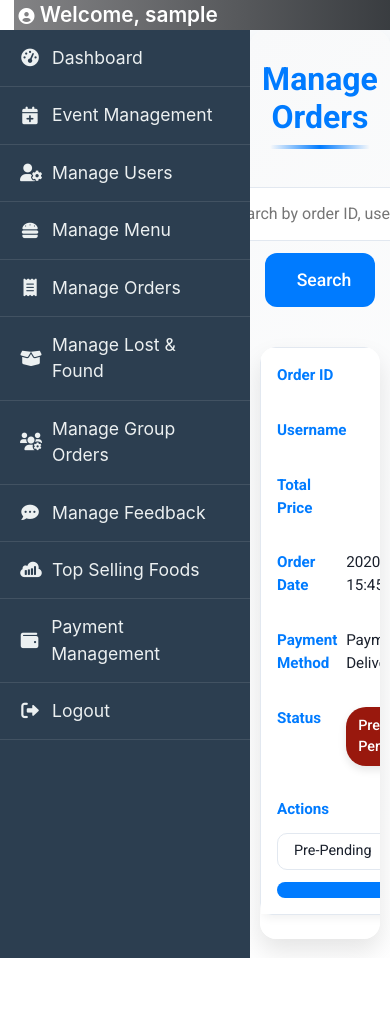
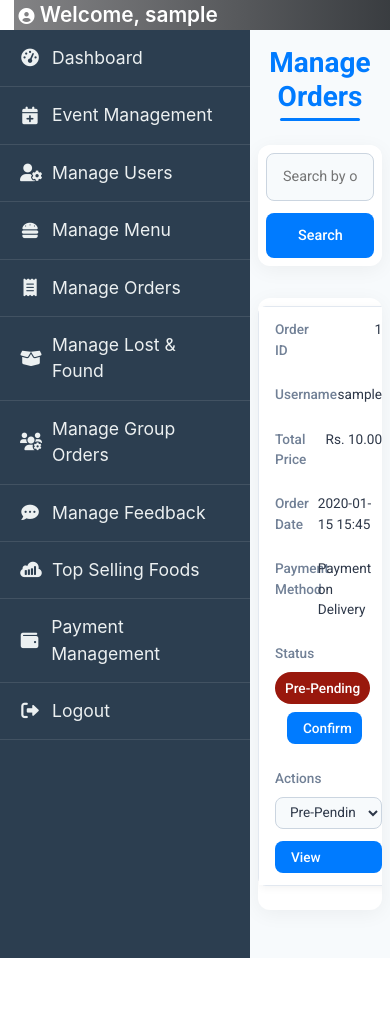
Before and after one commit to BiwashGurung/InformaticsCafeteria-FYP, a Django app: page /cafeteria_admin/orders/ in a window 390 px wide. Shown: the part 40-1068 px from the top of the page. Run offline with Django 5.2, Linux system fonts and the light colour scheme; a user stored in the database is signed in; tables that the repository leaves empty hold one stand-in row (values such as "Sample post"); some libraries are stand-ins or nearby versions.

Commit message:
FEAT: Enhance button labels for improved clarity in order management

```diff
--- a/static/admin_css/manage_orders.css
+++ b/static/admin_css/manage_orders.css
@@ -1,113 +1,140 @@
 :root {
     --primary: #99180d;
     --hover: #7a130a;
-    --success: #28a745;
-    --danger: #dc3545;
-    --pending: #ff9800;
+    --success: #38a169;
+    --danger: #e53e3e;
+    --pending: #ed8936;
     --pre-pending: #99180d;
-    --background: linear-gradient(135deg, #f8f9fa 0%, #ffffff 100%);
+    --background: #f7fafc;
     --card-bg: #ffffff;
-    --text: #1a202c;
-    --shadow: 0 12px 24px rgba(0, 0, 0, 0.1);
+    --text: #2d3748;
+    --text-light: #718096;
+    --shadow: 0 4px 20px rgba(0, 0, 0, 0.05);
     --border: 1px solid #e2e8f0;
-    --glow: 0 0 12px rgba(153, 24, 13, 0.3);
+    --glow: 0 0 10px rgba(153, 24, 13, 0.2);
+    --ripple: rgba(255, 255, 255, 0.5);
 }
 
 .admin-container {
     max-width: 1200px;
     margin: 0 auto;
-    padding: 60px 20px;
+    padding: 40px 16px;
     background: var(--background);
     min-height: 100vh;
     font-family: 'Roboto', sans-serif;
-    border-radius: 16px;
-    box-shadow: var(--shadow);
 }
 
 .admin-title {
-    font-size: 3rem;
+    font-size: 2.5rem;
     font-weight: 700;
     color: var(--primary);
     text-align: center;
-    margin-bottom: 50px;
+    margin-bottom: 32px;
     position: relative;
-    animation: fadeIn 0.8s ease-in;
+    animation: fadeIn 0.6s ease-in;
 }
 
 .admin-title::after {
     content: '';
     position: absolute;
-    bottom: -12px;
+    bottom: -8px;
     left: 50%;
     transform: translateX(-50%);
-    width: 100px;
-    height: 4px;
-    background: linear-gradient(to right, transparent, var(--primary), transparent);
-    border-radius: 2px;
-    animation: underlineGrow 1s ease-in-out;
+    width: 80px;
+    height: 3px;
+    background: var(--primary);
+    border-radius: 1.5px;
+    animation: underlineGrow 0.8s ease-in-out;
 }
 
 .controls-container {
     display: flex;
     justify-content: center;
-    margin-bottom: 40px;
+    margin-bottom: 32px;
 }
 
 .search-form {
     display: flex;
     align-items: center;
     width: 100%;
-    max-width: 500px;
-    gap: 10px;
+    max-width: 600px;
+    gap: 12px;
+    background: var(--card-bg);
+    padding: 12px;
+    border-radius: 12px;
+    box-shadow: var(--shadow);
 }
 
 .search-input {
     flex: 1;
-    padding: 14px 20px;
-    border: var(--border);
-    border-radius: 12px;
-    font-size: 1.1rem;
+    padding: 12px 16px;
+    border: 1px solid #cbd5e0;
+    border-radius: 8px;
+    font-size: 1rem;
     color: var(--text);
+    background: #f7fafc;
     outline: none;
-    transition: border-color 0.3s ease, box-shadow 0.3s ease;
+    transition: border-color 0.3s ease, box-shadow 0.3s ease, transform 0.3s ease;
 }
 
 .search-input:focus {
     border-color: var(--primary);
     box-shadow: var(--glow);
+    transform: scale(1.01);
 }
 
 .search-button {
-    padding: 14px 24px;
+    position: relative;
+    padding: 12px 24px;
     border: none;
-    border-radius: 12px;
+    border-radius: 8px;
     background: var(--primary);
     color: #ffffff;
-    font-size: 1.1rem;
+    font-size: 1rem;
     font-weight: 500;
     cursor: pointer;
     display: flex;
     align-items: center;
     gap: 8px;
-    transition: transform 0.3s ease, box-shadow 0.3s ease, background 0.3s ease;
+    overflow: hidden;
+    transition: background 0.3s ease, box-shadow 0.3s ease;
 }
 
 .search-button:hover {
     background: var(--hover);
-    transform: scale(1.05);
     box-shadow: var(--glow);
 }
 
 .search-button:focus {
-    outline: 3px solid var(--primary);
+    outline: 2px solid var(--primary);
     outline-offset: 2px;
 }
 
+.search-button::after {
+    content: '';
+    position: absolute;
+    top: 50%;
+    left: 50%;
+    width: 0;
+    height: 0;
+    background: var(--ripple);
+    border-radius: 50%;
+    transform: translate(-50%, -50%);
+    opacity: 0;
+    transition: width 0.4s ease, height 0.4s ease, opacity 0.4s ease;
+}
+
+.search-button:active::after {
+    width: 200px;
+    height: 200px;
+    opacity: 0.5;
+}
+
 .table-responsive {
+    border-radius: 12px;
+    box-shadow: var(--shadow);
     background: var(--card-bg);
-    border-radius: 16px;
-    box-shadow: var(--shadow);
-    margin-bottom: 40px;
+    margin-bottom: 32px;
     overflow-x: auto;
     -webkit-overflow-scrolling: touch;
 }
@@ -116,10 +143,8 @@
     width: 100%;
     max-width: 1200px;
     border-collapse: separate;
-    border-spacing: 0;
-    background: var(--card-bg);
-    border-radius: 16px;
-    overflow: hidden;
+    border-spacing: 0 8px;
+    background: transparent;
 }
 
 .orders-table thead {
@@ -144,30 +169,32 @@
     font-size: 1rem;
     color: var(--text);
     background: var(--card-bg);
-    border-bottom: var(--border);
-    line-height: 1.5;
+    border: none;
+    vertical-align: middle;
 }
 
-.orders-table tr:nth-child(even) td {
-    background: rgba(153, 24, 13, 0.02);
+.order-row {
+    background: var(--card-bg);
+    border-radius: 8px;
+    box-shadow: 0 2px 8px rgba(0, 0, 0, 0.05);
+    transition: transform 0.3s ease, box-shadow 0.3s ease;
 }
 
-.order-row:hover td {
-    background: rgba(153, 24, 13, 0.05);
-    transition: background 0.3s ease;
+.order-row:hover {
+    transform: translateY(-2px);
+    box-shadow: 0 6px 12px rgba(0, 0, 0, 0.1);
 }
 
 .status-badge {
-    padding: 8px 16px;
-    border-radius: 20px;
-    font-size: 0.95rem;
+    padding: 6px 14px;
+    border-radius: 16px;
+    font-size: 0.9rem;
     font-weight: 500;
     color: #ffffff;
     display: inline-flex;
     align-items: center;
     gap: 6px;
-    box-shadow: 0 4px 8px rgba(0, 0, 0, 0.1);
-    transition: transform 0.3s ease;
+    transition: transform 0.2s ease;
 }
 
 .status-badge:hover {
@@ -176,25 +203,24 @@
 
 .status-pre-pending { background: var(--pre-pending); }
 .status-pending { background: var(--pending); }
-.status-preparing { background: #6b7280; }
+.status-preparing { background: #3182ce; }
 .status-completed { background: var(--success); }
 .status-cancelled { background: var(--danger); }
 
 .btn-confirm {
-    padding: 8px;
+    padding: 8px 16px;
     border: none;
-    border-radius: 10px;
+    border-radius: 8px;
     background: var(--primary);
     color: #ffffff;
-    font-size: 1rem;
+    font-size: 0.9rem;
+    font-weight: 500;
     cursor: pointer;
     margin-left: 12px;
     display: inline-flex;
     align-items: center;
-    justify-content: center;
-    width: 40px;
-    height: 40px;
-    transition: transform 0.3s ease, box-shadow 0.3s ease, background 0.3s ease;
+    gap: 6px;
+    transition: background 0.3s ease, transform 0.2s ease, box-shadow 0.3s ease;
 }
 
 .btn-confirm:hover {
@@ -220,14 +246,14 @@
 }
 
 .status-select {
-    padding: 10px 16px;
-    border: var(--border);
-    border-radius: 10px;
-    font-size: 0.95rem;
+    padding: 8px 12px;
+    border: 1px solid #cbd5e0;
+    border-radius: 8px;
+    font-size: 0.9rem;
     color: var(--text);
-    background: var(--card-bg);
+    background: #f7fafc;
     cursor: pointer;
-    transition: border-color 0.3s ease, box-shadow 0.3s ease, transform 0.3s ease;
+    transition: border-color 0.3s ease, box-shadow 0.3s ease, transform 0.2s ease;
 }
 
 .status-select:hover {
@@ -241,19 +267,18 @@
 }
 
 .btn-details {
-    padding: 8px;
+    padding: 8px 16px;
     border: none;
-    border-radius: 10px;
+    border-radius: 8px;
     background: var(--primary);
     color: #ffffff;
-    font-size: 1rem;
+    font-size: 0.9rem;
+    font-weight: 500;
     cursor: pointer;
     display: inline-flex;
     align-items: center;
-    justify-content: center;
-    width: 40px;
-    height: 40px;
-    transition: transform 0.3s ease, box-shadow 0.3s ease, background 0.3s ease;
+    gap: 6px;
+    transition: background 0.3s ease, transform 0.2s ease, box-shadow 0.3s ease;
 }
 
 .btn-details:hover {
@@ -448,39 +478,38 @@
 }
 
 @keyframes popupIn {
-    from { transform: scale(0.9); opacity: 0; }
+    from { transform: scale(0.95); opacity: 0; }
     to { transform: scale(1); opacity: 1; }
 }
 
 @keyframes popupOut {
     from { transform: scale(1); opacity: 1; }
-    to { transform: scale(0.9); opacity: 0; }
+    to { transform: scale(0.95); opacity: 0; }
 }
 
 @keyframes underlineGrow {
     from { width: 0; }
-    to { width: 100px; }
+    to { width: 80px; }
 }
 
 @media (max-width: 767px) {
     .admin-container {
-        padding: 40px 15px;
+        padding: 24px 12px;
     }
 
     .admin-title {
-        font-size: 2.5rem;
+        font-size: 2rem;
     }
 
     .search-form {
-        width: 100%;
         max-width: none;
         flex-direction: column;
-        gap: 12px;
+        padding: 8px;
     }
 
     .search-input,
     .search-button {
-        border-radius: 12px;
+        width: 100%;
     }
 
     .orders-table {
@@ -494,31 +523,38 @@
 
     .order-row {
         display: block;
-        margin-bottom: 24px;
+        margin-bottom: 16px;
         border: var(--border);
-        border-radius: 12px;
-        box-shadow: 0 4px 8px rgba(0, 0, 0, 0.05);
+        border-radius: 8px;
+        box-shadow: 0 2px 8px rgba(0, 0, 0, 0.05);
     }
 
     .order-row td {
         display: flex;
         justify-content: space-between;
-        padding: 16px;
+        padding: 12px 16px;
         border-bottom: none;
         position: relative;
+        font-size: 0.9rem;
     }
 
     .order-row td:before {
         content: attr(data-label);
-        font-weight: 600;
-        color: var(--primary);
+        font-weight: 500;
+        color: var(--text-light);
         width: 40%;
         flex-shrink: 0;
     }
 
+    .order-row td[data-label="Status"] {
+        flex-direction: column;
+        align-items: flex-start;
+        gap: 8px;
+    }
+
     .order-row td[data-label="Actions"] {
         flex-direction: column;
-        gap: 12px;
+        gap: 8px;
         align-items: stretch;
     }
 
@@ -532,11 +568,9 @@
         width: 100%;
     }
 
+    .btn-confirm,
     .btn-details {
-        width: auto;
-        height: auto;
-        padding: 8px 16px;
-        justify-content: center;
+        padding: 8px 12px;
     }
 
     .popup {
@@ -546,26 +580,35 @@
 
 @media (max-width: 576px) {
     .admin-container {
-        padding: 30px 10px;
+        padding: 16px 8px;
     }
 
     .admin-title {
-        font-size: 2rem;
+        font-size: 1.75rem;
     }
 
-    .search-input {
-        font-size: 1rem;
+    .search-input,
+    .search-button {
+        font-size: 0.9rem;
     }
 
     .order-row td {
-        font-size: 0.95rem;
+        font-size: 0.85rem;
     }
 
     .status-badge,
     .btn-confirm,
     .status-select,
     .btn-details {
+        font-size: 0.85rem;
+        padding: 6px 10px;
+    }
+
+    .popup-header h3 {
+        font-size: 1.1rem;
+    }
+
+    .popup-body {
         font-size: 0.9rem;
-        padding: 8px 12px;
     }
 }
--- a/templates/cafeteria_admin/manage_orders.html
+++ b/templates/cafeteria_admin/manage_orders.html
@@ -50,7 +50,7 @@
                         {% if order.status == 'Pre-Pending' %}
                         <form action="{% url 'confirm_pre_pending_order' order.id %}" method="post" style="display: inline;">
                             {% csrf_token %}
-                            <button type="submit" class="btn-confirm" title="Confirm Pre-Pending Order" aria-label="Confirm order"><i class="lni lni-checkmark"></i></button>
+                            <button type="submit" class="btn-confirm" title="Confirm Pre-Pending Order" aria-label="Confirm order"><i class="lni lni-checkmark"></i>Confirm </button>
                         </form>
                         {% endif %}
                     </td>
@@ -61,7 +61,7 @@
                                 <option value="{{ status_value }}" {% if order.status == status_value %}selected{% endif %}>{{ status_label }}</option>
                                 {% endfor %}
                             </select>
-                            <button class="btn-details" onclick="showOrderDetails('{{ order.id }}')" title="View Order Details" aria-label="View details"><i class="lni lni-eye"></i></button>
+                            <button class="btn-details" onclick="showOrderDetails('{{ order.id }}')" title="View Order Details" aria-label="View details"><i class="lni lni-eye"></i> View</button>
                         </div>
                     </td>
                 </tr>
```
Also changed, not shown: other parts of static/admin_css/manage_orders.css (+70 -65 lines).
